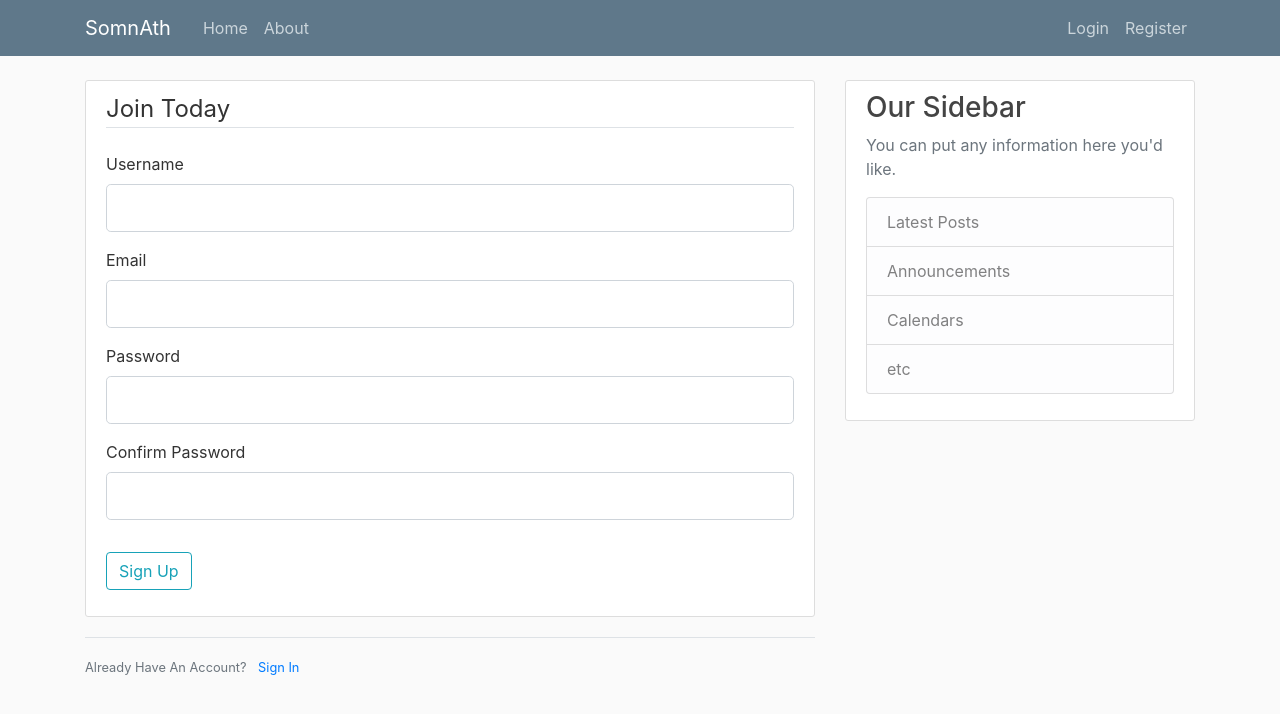
After one commit to WizArdZ3658/Flask-Blog-Website, a Flask app: page /register in a window 1280 px wide. The commit adds this page. Shown: the top 714 px of the page. Run offline with Flask 2, Linux system fonts and the light colour scheme; some libraries are stand-ins or nearby versions.

Commit message:
added pages for register/login

```diff
--- a/flask_app.py
+++ b/flask_app.py
@@ -1,11 +1,14 @@
-from flask import Flask, escape, request, render_template
+from flask import Flask, escape, request, render_template, flash, redirect, url_for
+from forms import LoginForm, RegistrationForm
 
 app = Flask(__name__)
+
+app.config['SECRET_KEY'] = '0936930773d65b75bf3be53fcf36d59f'
 
 
 @app.route('/')
 @app.route('/home')
-def hello():
+def home():
     return render_template('home.html')
 
 
@@ -14,5 +17,26 @@ def about():
     return render_template('about.html')
 
 
+@app.route('/register', methods=['GET', 'POST'])
+def register():
+    form = RegistrationForm()
+    if form.validate_on_submit():
+        flash(f'Account created for {form.username.data}!', 'success')
+        return redirect(url_for('home'))
+    return render_template('register.html', title='Register', form=form)
+
+
+@app.route('/login', methods=['GET', 'POST'])
+def login():
+    form = LoginForm()
+    if form.validate_on_submit():
+        if form.email.data == 'admin@blog.com' and form.password.data == 'password':
+            flash('You have been logged in!', 'success')
+            return redirect(url_for('home'))
+        else:
+            flash('Login Unsuccessful. Please check username and password', 'danger')
+    return render_template('login.html', title='Login', form=form)
+
+
 if __name__ == '__main__':
     app.run(debug=True)
--- /dev/null
+++ b/forms.py
@@ -0,0 +1,18 @@
+from flask_wtf import FlaskForm
+from wtforms import StringField, PasswordField, SubmitField, BooleanField
+from wtforms.validators import DataRequired, Length, Email, EqualTo
+
+
+class RegistrationForm(FlaskForm):
+    username = StringField('Username', validators=[DataRequired(), Length(min=2, max=20)])
+    email = StringField('Email', validators=[DataRequired(), Email()])
+    password = PasswordField('Password', validators=[DataRequired()])
+    confirm_password = PasswordField('Confirm Password', validators=[DataRequired(), EqualTo('password')])
+    submit = SubmitField('Sign Up')
+
+
+class LoginForm(FlaskForm):
+    username = StringField('Username', validators=[DataRequired(), Length(min=2, max=20)])
+    password = PasswordField('Password', validators=[DataRequired()])
+    remember = BooleanField('Remember Me')
+    submit = SubmitField('Login')
--- a/templates/home.html
+++ b/templates/home.html
@@ -11,5 +11,5 @@
                 <p class="article-content">{{ post.content }}</p>
             </div>
         </article>
-    {% andfor %}
+    {% endfor %}
 {% endblock content %}
--- a/templates/layout.html
+++ b/templates/layout.html
@@ -26,13 +26,13 @@
                 </button>
                 <div class="collapse navbar-collapse" id="navbarToggle">
                     <div class="navbar-nav mr-auto">
-                        <a class="nav-item nav-link" href="/">Home</a>
-                        <a class="nav-item nav-link" href="/about">About</a>
+                        <a class="nav-item nav-link" href="{{ url_for('home') }}">Home</a>
+                        <a class="nav-item nav-link" href="{{ url_for('about') }}">About</a>
                     </div>
                     <!-- Navbar Right Side -->
                     <div class="navbar-nav">
-                        <a class="nav-item nav-link" href="/login">Login</a>
-                        <a class="nav-item nav-link" href="/register">Register</a>
+                        <a class="nav-item nav-link" href="{{ url_for('login') }}">Login</a>
+                        <a class="nav-item nav-link" href="{{ url_for('register') }}">Register</a>
                     </div>
                 </div>
             </div>
@@ -42,7 +42,16 @@
     <main role="main" class="container">
         <div class="row">
             <div class="col-md-8">
-            {% block content %}{% endblock %}
+                {% with messages = get_flashed_messages(with_categories=true) %}
+                    {% if messages %}
+                        {% for category, message in messages %}
+                            <div class="alert alert-{{ category }}">
+                            {{ message }}
+                            </div>
+                        {% endfor %}
+                    {% endif %}
+                {% endwith %}
+                {% block content %}{% endblock %}
             </div>
             <div class="col-md-4">
             <div class="content-section">
--- /dev/null
+++ b/templates/register.html
@@ -0,0 +1,72 @@
+{% extends "layout.html" %}
+{% block content %}
+    <div class="content-section">
+        <form method="POST" action="">
+            {{ form.hidden_tag() }}
+            <fieldset class="form-group">
+                <legend class="border-bottom mb-4">Join Today</legend>
+                <div class="form-group">
+                    {{ form.username.label(class="form-control-label") }}
+
+                    {% if form.username.errors %}
+                        {{ form.username(class="form-control form-control-lg is-invalid") }}
+                        <div class="invalid-feedback">
+                            {% for error in form.username.errors %}
+                                <span>{{ error }}</span>
+                            {% endfor %}
+                        </div>
+                    {% else %}
+                        {{ form.username(class="form-control form-control-lg") }}
+                    {% endif %}
+                </div>
+                <div class="form-group">
+                    {{ form.email.label(class="form-control-label") }}
+                    {% if form.email.errors %}
+                        {{ form.email(class="form-control form-control-lg is-invalid") }}
+                        <div class="invalid-feedback">
+                            {% for error in form.email.errors %}
+                                <span>{{ error }}</span>
+                            {% endfor %}
+                        </div>
+                    {% else %}
+                        {{ form.email(class="form-control form-control-lg") }}
+                    {% endif %}
+                </div>
+                <div class="form-group">
+                    {{ form.password.label(class="form-control-label") }}
+                    {% if form.password.errors %}
+                        {{ form.password(class="form-control form-control-lg is-invalid") }}
+                        <div class="invalid-feedback">
+                            {% for error in form.password.errors %}
+                                <span>{{ error }}</span>
+                            {% endfor %}
+                        </div>
+                    {% else %}
+                        {{ form.password(class="form-control form-control-lg") }}
+                    {% endif %}
+                </div>
+                <div class="form-group">
+                    {{ form.confirm_password.label(class="form-control-label") }}
+                    {% if form.confirm_password.errors %}
+                        {{ form.confirm_password(class="form-control form-control-lg is-invalid") }}
+                        <div class="invalid-feedback">
+                            {% for error in form.confirm_password.errors %}
+                                <span>{{ error }}</span>
+                            {% endfor %}
+                        </div>
+                    {% else %}
+                        {{ form.confirm_password(class="form-control form-control-lg") }}
+                    {% endif %}
+                </div>
+            </fieldset>
+            <div class="form-group">
+                {{ form.submit(class="btn btn-outline-info") }}
+            </div>
+        </form>
+    </div>
+    <div class="border-top pt-3">
+        <small class="text-muted">
+            Already Have An Account? <a class="ml-2" href="{{ url_for('login') }}">Sign In</a>
+        </small>
+    </div>
+{% endblock content %}
```
Also changed, not shown: templates/login.html (added, +52 -0 lines).
